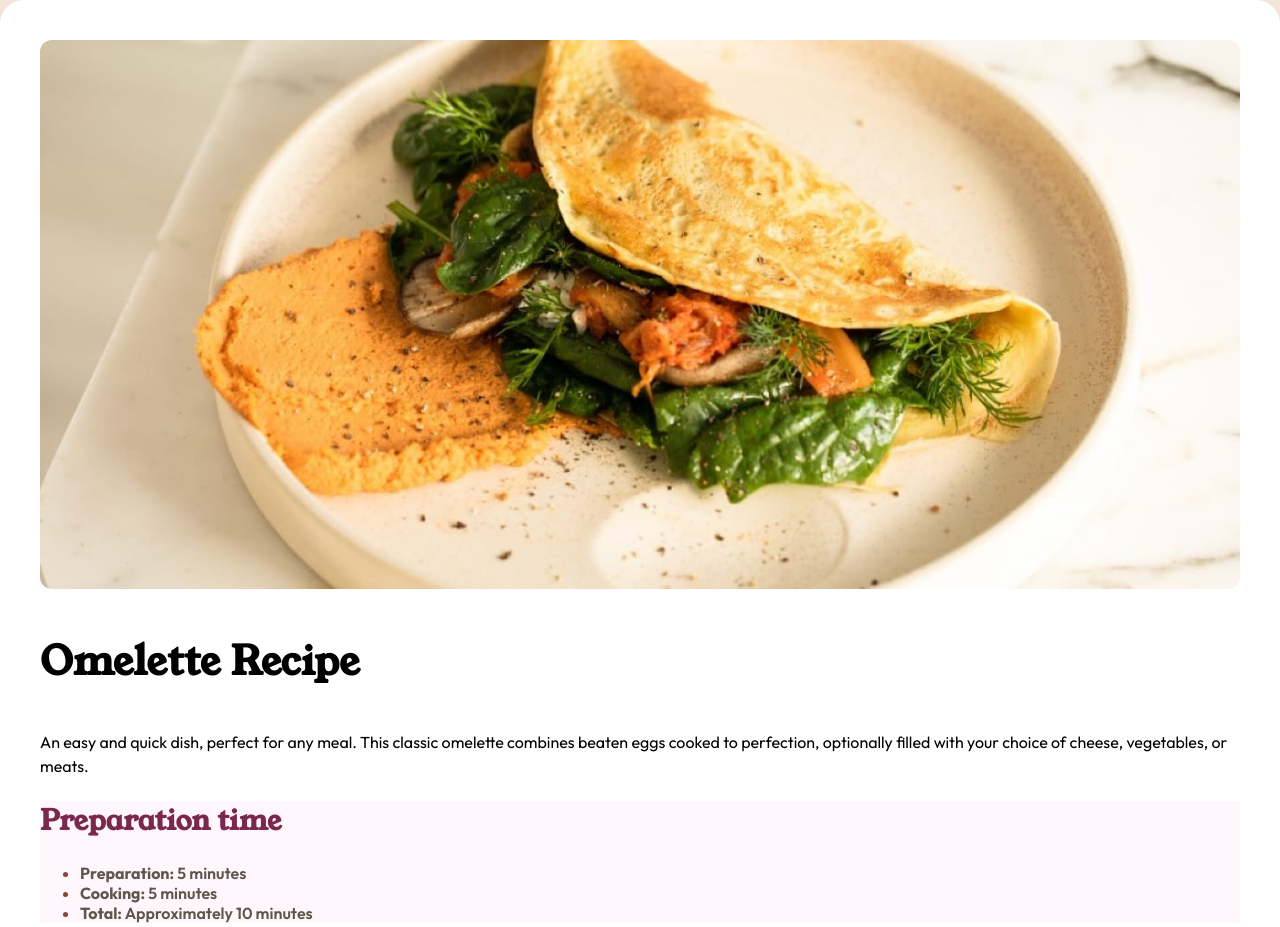
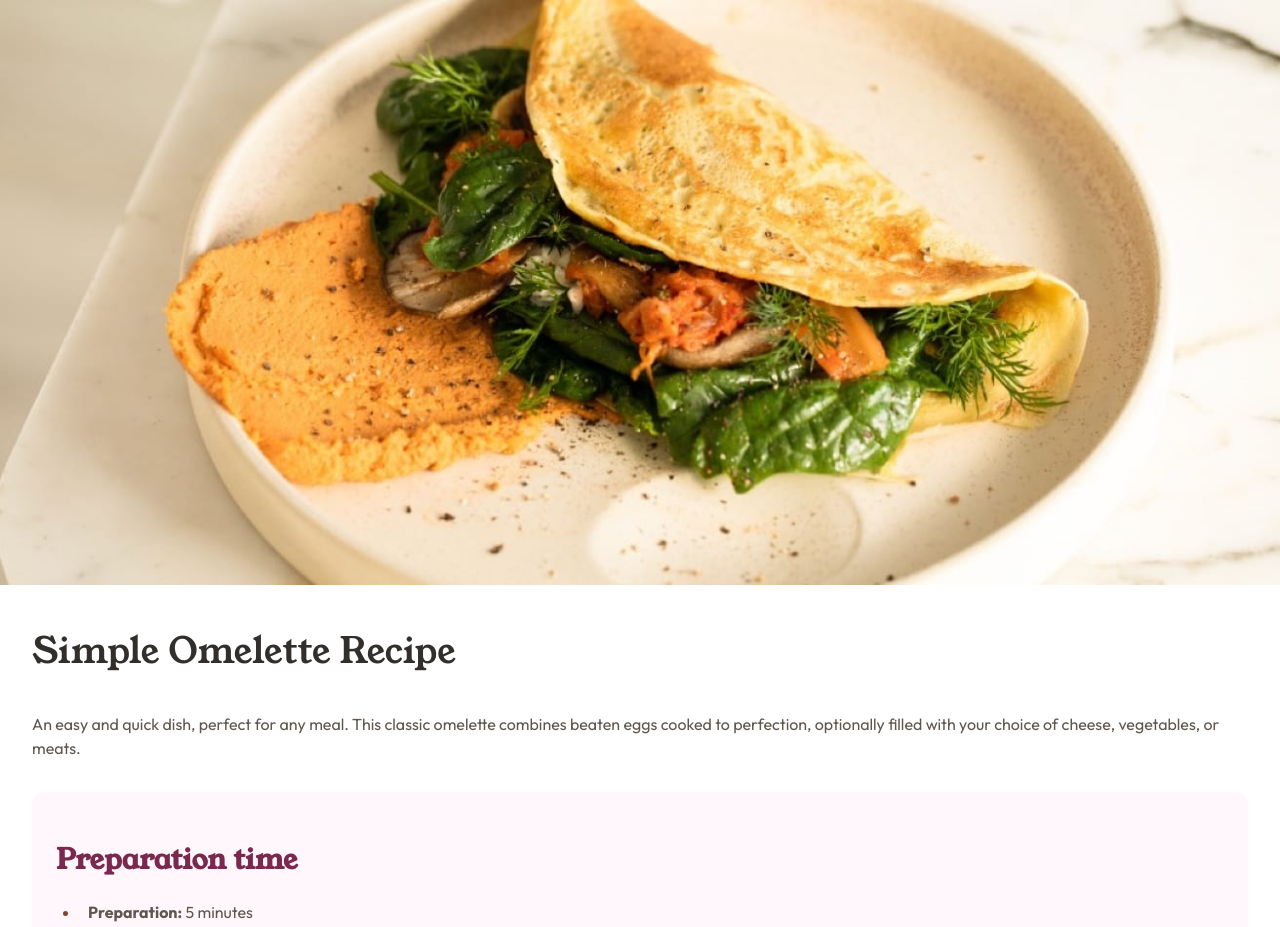
Before and after one commit to Mythage/Racipe-Page, a plain HTML site: page index.html in a window 1280 px wide. Shown: the top 927 px of the page. Drawn offline with Linux system fonts and the light colour scheme.

Commit message:
Refactor recipe sections for improved structure and styling

```diff
--- a/index.html
+++ b/index.html
@@ -18,8 +18,8 @@
             alt="Omelette on a plate with a fork and knife"
           />
         </figure>
-        <section class="recipe__intro">
-          <h1 class="recipe__title">Omelette Recipe</h1>
+        <section class="recipe__section recipe__intro">
+          <h1 class="recipe__title">Simple  Omelette Recipe</h1>
           <p class="recipe__lead">
             An easy and quick dish, perfect for any meal. This classic omelette
             combines beaten eggs cooked to perfection, optionally filled with your
@@ -46,6 +46,8 @@
               Optional fillings: cheese, diced vegetables, cooked meats, herbs
             </li>
           </ul>
+        <hr />
+
         </section>
         <section class="recipe__section recipe__section--instructions">
           <h2 class="recipe__section-title">Instructions</h2>
@@ -78,6 +80,7 @@
             </li>
           </ol>
         </section>
+        <hr />
         <section class="recipe__section recipe__section--nutrition">
           <h2 class="recipe__section-title">Nutrition</h2>
 
--- a/style.css
+++ b/style.css
@@ -19,12 +19,14 @@
     --font-size-16: 1rem;
     --font-size-20: 1.25rem;
     --font-size-28: 1.75rem;
+    --font-size-36: 2.25rem;
     --font-size-40: 2.5rem;
     --font-height-base: 1;
     --font-height-larger: 1.5;
     --font-weight-regular: 400;
     --font-weight-semi-bold: 600;
     --font-weight-bold: 700;
+    --font-spacing-0: 0;
 
 /* Spacing */
     --spacing-8: 0.5rem;
@@ -50,22 +52,29 @@ body {
     flex-direction: column;
     justify-content: center;
 
+
+}
+hr {
+    border: none;
+    border-top: 1px solid var(--stone-150);
+    margin: var(--spacing-32) 0;
 }
 
 .recipe {
 background-color: var(--white);
-border-radius: var(--radius-md);
-padding: var(--spacing-40);
+align-items: stretch;
+gap: var(--spacing-32);
 
 }
 
 .recipe__image {
     margin: 0;
-}
-.recipe__image img {
-    width: 100%;
-    height: auto;
-    border-radius: var(--radius-sm);
+    padding: 0;
+
+        img {
+        width: 100%;
+        height: auto;
+        }
 }
 
 .recipe__intro {
@@ -74,26 +83,35 @@ padding: var(--spacing-40);
 
 .recipe__title {
     font-family: var(--font-family-young);
-    font-size: var(--font-size-40);
+    font-weight: var(--font-weight-regular);
+    font-size: var(--font-size-36);
+    letter-spacing: var(--font-spacing-0);
+    color: var(--stone-900);
 }
 
 .recipe__lead {
     font-family: var(--font-family-outfit);
     font-size: var(--font-size-16);
     line-height: var(--font-height-larger);
+
 }
 
 .recipe__section {
     font-family: var(--font-family-outfit);
-    font-weight: var(--font-weight-semi-bold);
+    font-weight: var(--font-weight-regular);
+
     color: var(--stone-600);
+    margin: var(--spacing-32);
 }
 
 .recipe__section--prep {
     color: var(--rose-800);
     background-color: var(--rose-50);
+    border-radius: var(--radius-sm);
     font-family: var(--font-family-outfit);
     font-size: var(--font-size-20);
+    padding: var(--spacing-24);
+    gap: var(--spacing-16);
 }
 
 
@@ -120,9 +138,16 @@ padding: var(--spacing-40);
     font-family: var(--font-family-outfit);
     font-size: var(--font-size-16);
     color: var(--stone-600);
-}
-.recipe__list li::marker {
-    color: var(--brown-800);
+    padding: 0 var(--spacing-24);
+
+    li {
+        margin-bottom: var(--spacing-8);
+        padding-left: var(--spacing-8);
+
+        &::marker {
+        color: var(--brown-800);
+        }
+    }
 }
 
 .recipe__list--ordered {
```
